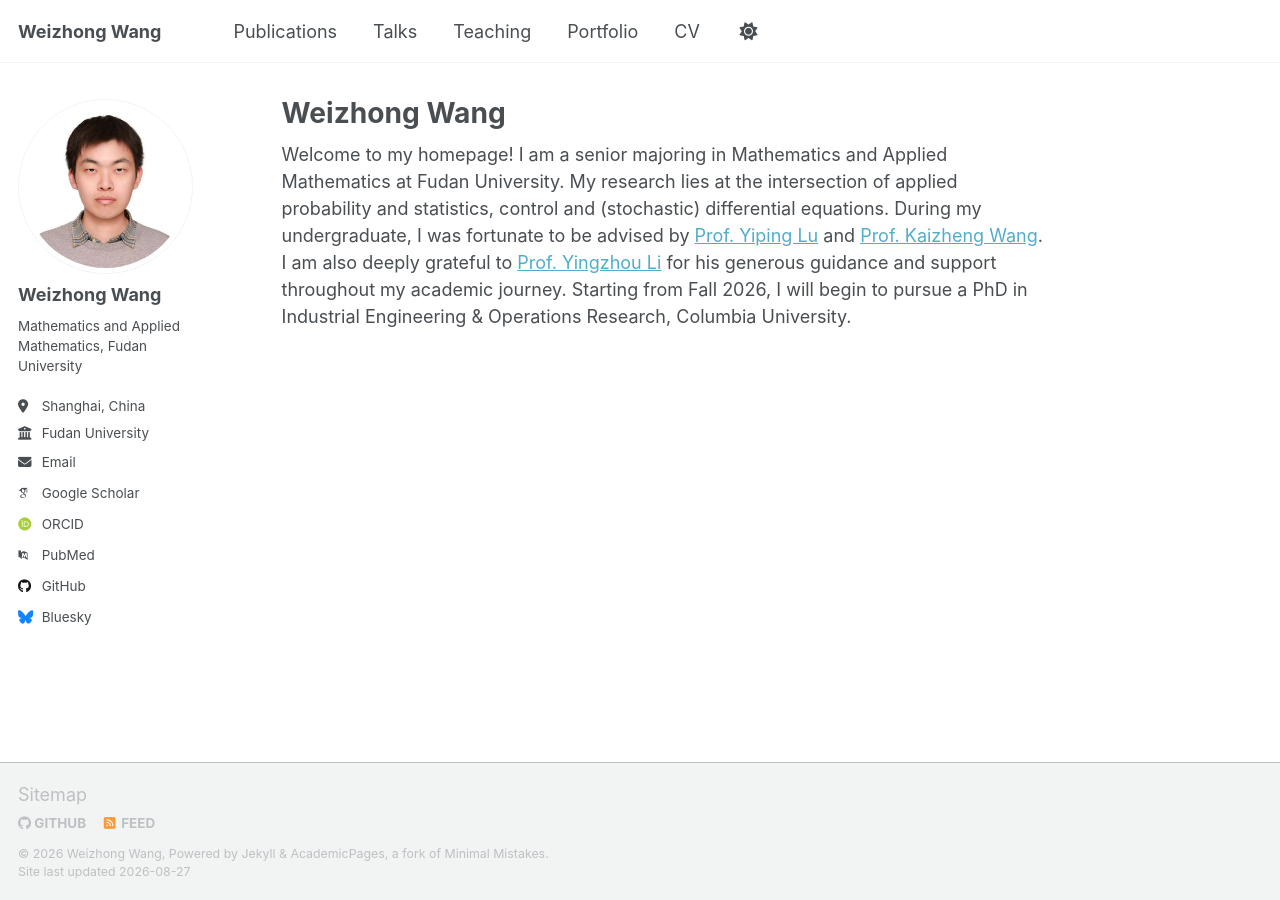
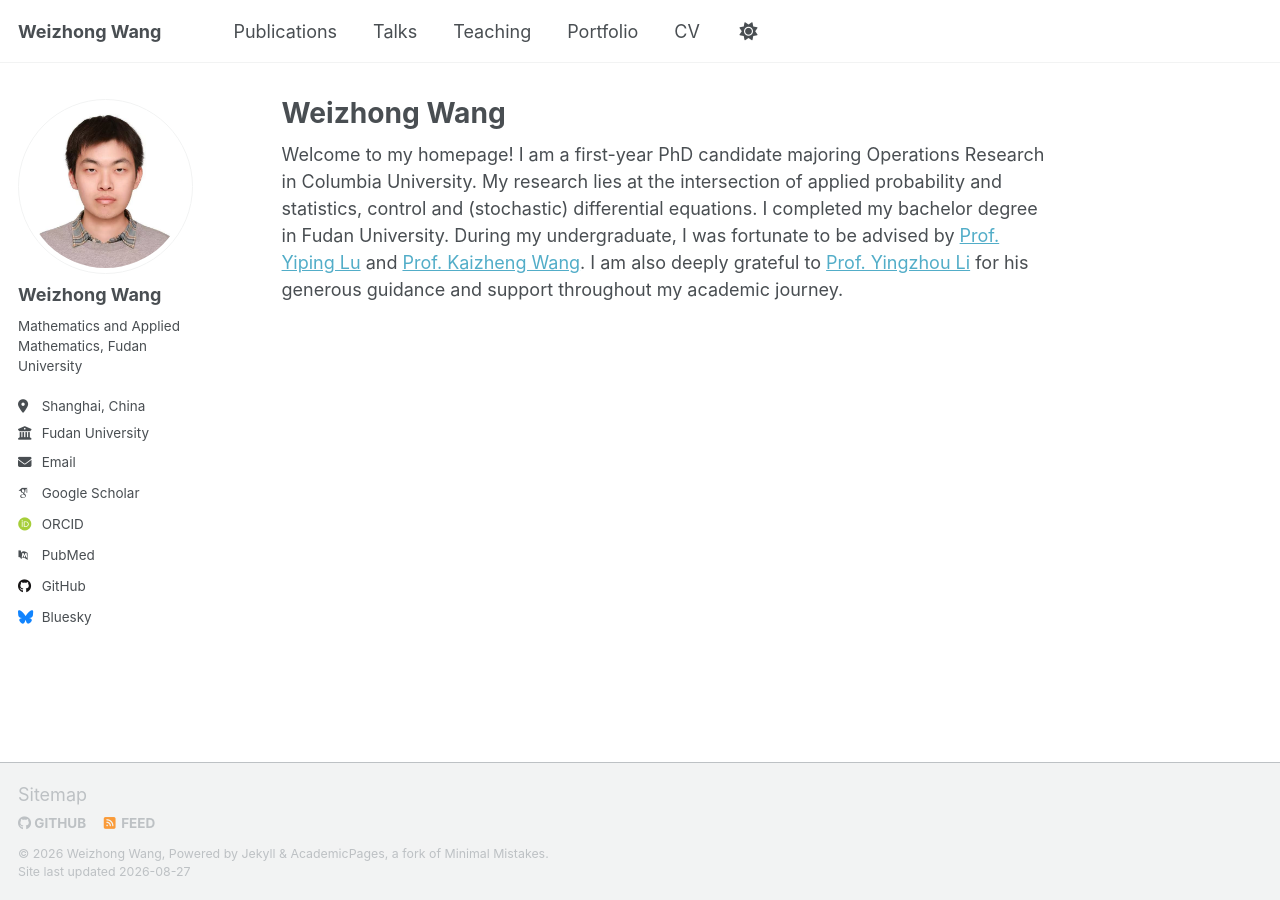
Before and after one commit to weizhwang/weizhwang.github.io, a Jekyll site: the page built from _pages/about.md, in a window 1280 px wide. Built offline with Jekyll 4.4.1, drawn with Linux system fonts in a browser that asks for light colours; some web fonts are replaced; a script that is not in the unit is left out.

Commit message:
Revise homepage introduction for PhD candidacy
Updated personal information and academic status.

```diff
--- a/_pages/about.md
+++ b/_pages/about.md
@@ -7,4 +7,4 @@ redirect_from:
   - /about.html
 ---
 
-Welcome to my homepage! I am a senior majoring in Mathematics and Applied Mathematics at Fudan University. My research lies at the intersection of applied probability and statistics, control and (stochastic) differential equations. During my undergraduate, I was fortunate to be advised by [Prof. Yiping Lu](https://2prime.github.io/) and [Prof. Kaizheng Wang](https://kw2934.github.io/). I am also deeply grateful to [Prof. Yingzhou Li](https://yingzhouli.com/) for his generous guidance and support throughout my academic journey. Starting from Fall 2026, I will begin to pursue a PhD in Industrial Engineering & Operations Research, Columbia University.
+Welcome to my homepage! I am a first-year PhD candidate majoring Operations Research in Columbia University. My research lies at the intersection of applied probability and statistics, control and (stochastic) differential equations. I completed my bachelor degree in Fudan University. During my undergraduate, I was fortunate to be advised by [Prof. Yiping Lu](https://2prime.github.io/) and [Prof. Kaizheng Wang](https://kw2934.github.io/). I am also deeply grateful to [Prof. Yingzhou Li](https://yingzhouli.com/) for his generous guidance and support throughout my academic journey.
```
